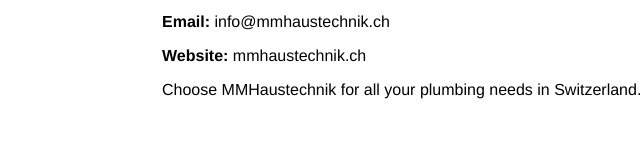
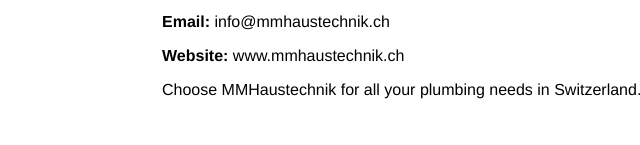
Before and after one commit to jamshidazizov/mmhaustechnik, a plain HTML site: page index.html in a window 1280 px wide. Shown: the part 655-800 px from the top of the page, 78-718 px from the left. Drawn offline with Linux system fonts and the light colour scheme.

Commit message:
Update index.html

```diff
--- a/index.html
+++ b/index.html
@@ -45,7 +45,7 @@
             <p><strong>Address:</strong> MMHaustechnik, Bahnhofstrasse 172, 6423, Seewen SZ</p>
             <p><strong>Phone:</strong> +41 77 946 03 61</p>
             <p><strong>Email:</strong> info@mmhaustechnik.ch</p>
-            <p><strong>Website:</strong> mmhaustechnik.ch</p>
+            <p><strong>Website:</strong> www.mmhaustechnik.ch</p>
 
             <p>Choose MMHaustechnik for all your plumbing needs in Switzerland. Contact us today for a free
                 consultation.
```
